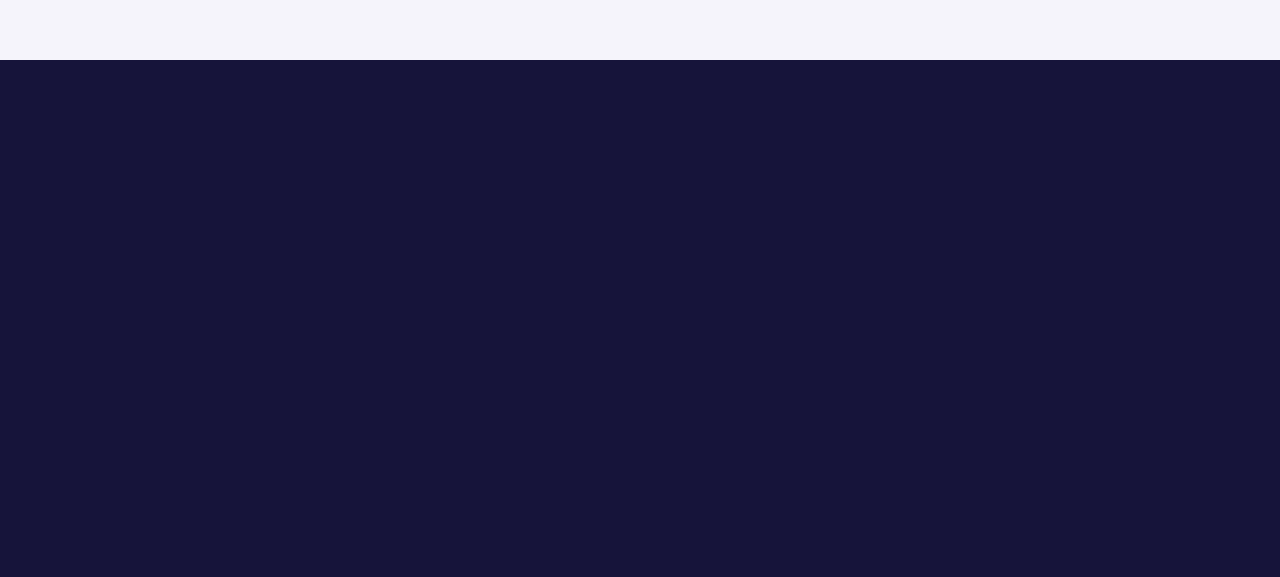
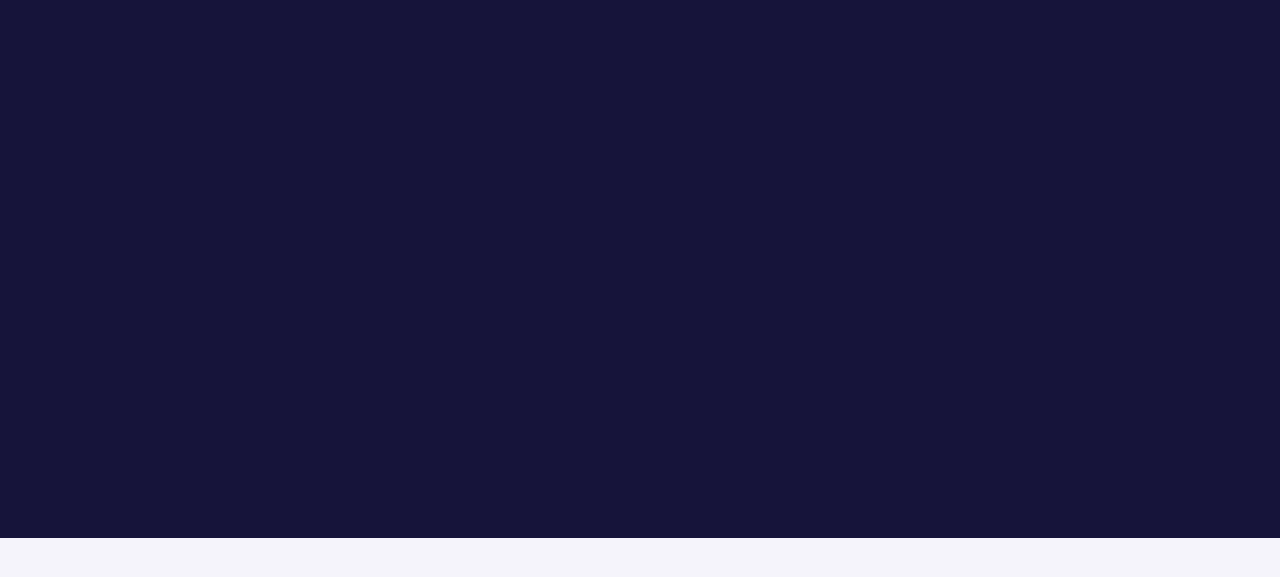
Before and after one commit to Franciscog198/tuappweb, a Next.js app: page / in a window 1280 px wide. Shown: the part 2485-3062 px from the top of the page. Built offline with nearby package versions, Linux system fonts and the light colour scheme.

Commit message:
Reorder HowToStartSection in page.tsx

```diff
--- a/app/page.tsx
+++ b/app/page.tsx
@@ -40,8 +40,8 @@ export default function Page() {
         <ManagementSection />
         {/* <AutomationSection /> */}
         {/* <AdaptabilitySection /> */}
+        <CompleteSolutionSection />
         <HowToStartSection />
-        <CompleteSolutionSection />
         {/* <SupportSection /> */}
         {/* <ScalabilitySection /> */}
         {/* <DifferenceSection /> */}
```
